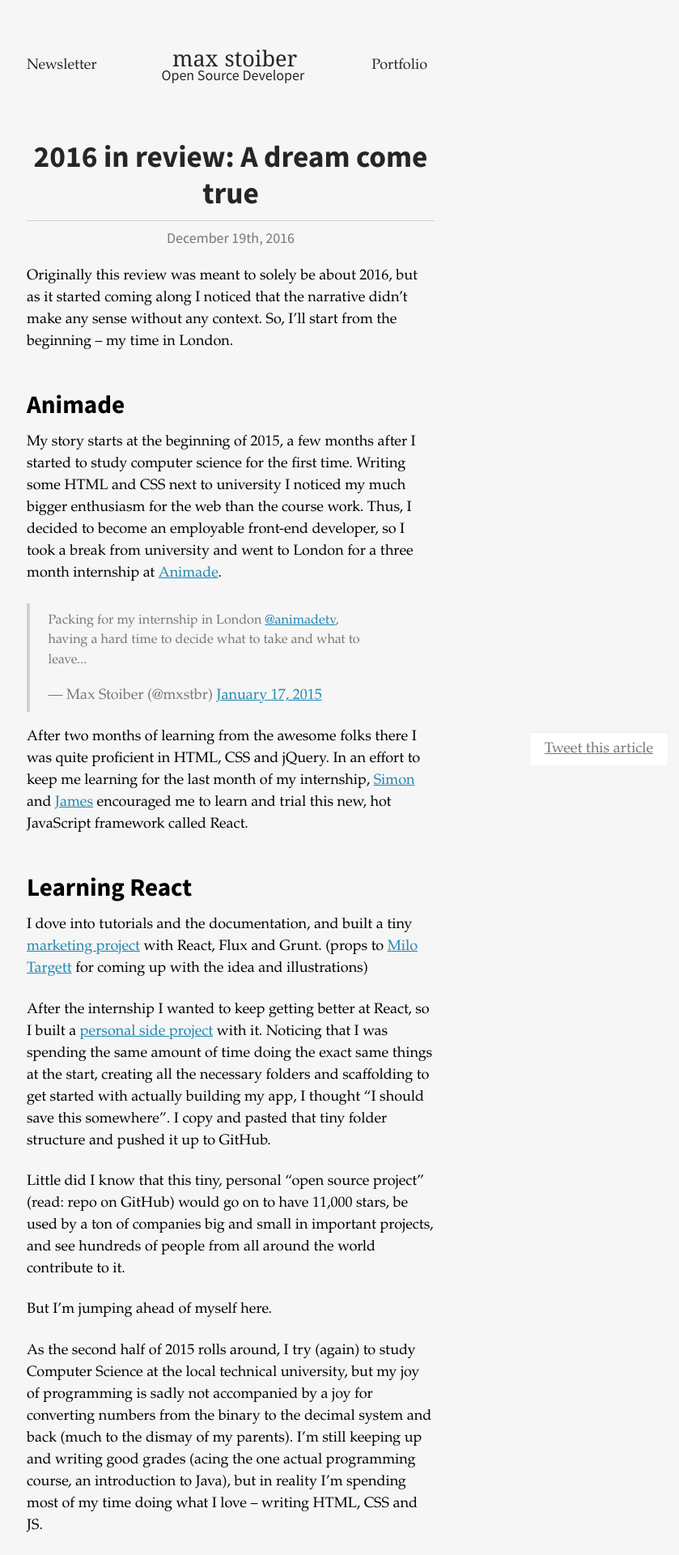
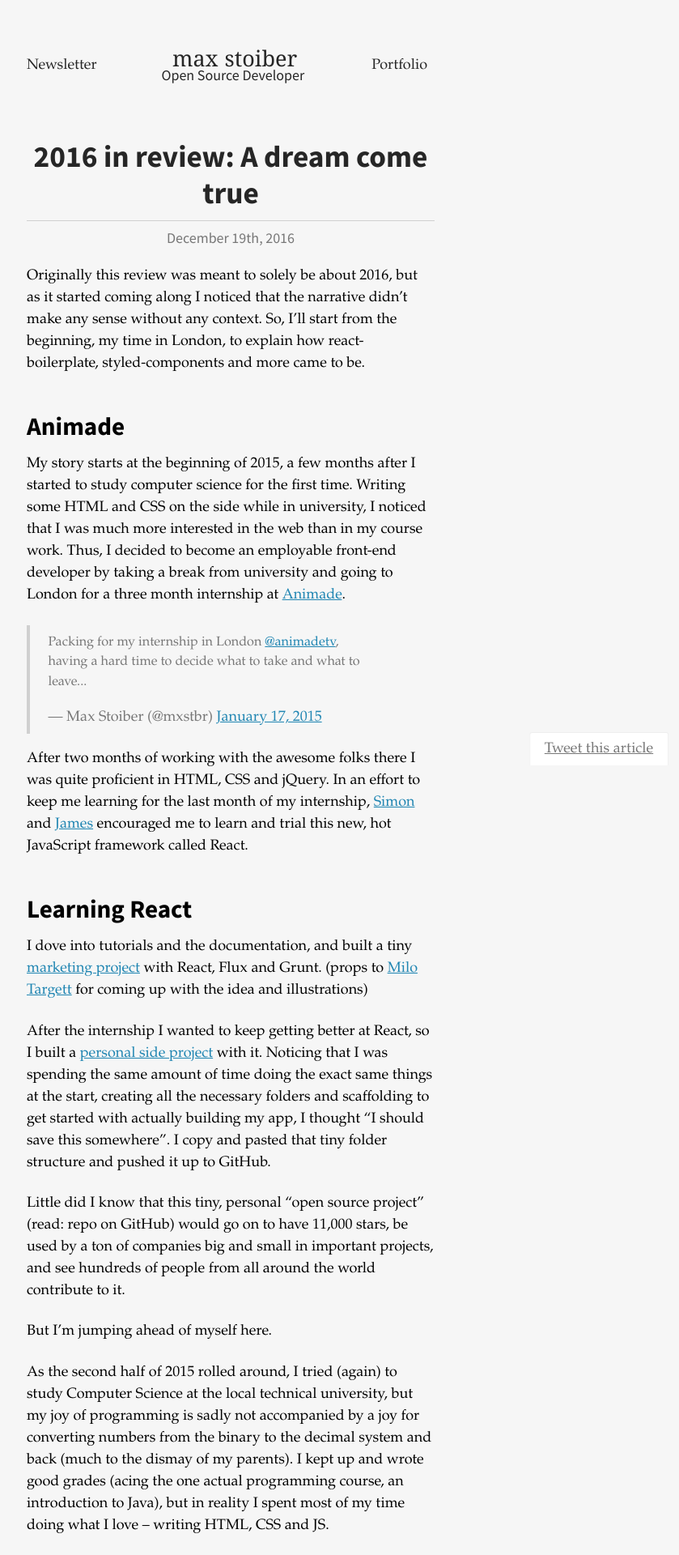
Before and after one commit to mxstbr/mxstbr.github.io, a Jekyll site: the page built from _posts/2016-12-19-a-dream-come-true.md, in a window 1280 px wide. Shown: the top 1920 px of the page at 81% size, without its empty margins (355-1194 px from the left). Built offline with Jekyll 4.4.1, drawn with Linux system fonts in a browser that asks for light colours; comment, search, counter and statistics services are not loaded; some of the changed text lies outside the part shown.

Commit message:
Present -> past

```diff
--- a/_posts/2016-12-19-a-dream-come-true.md
+++ b/_posts/2016-12-19-a-dream-come-true.md
@@ -8,15 +8,15 @@ image: open-source-sentry.jpg
 custom_excerpt: "What happened in 2016? This is my story, full of open source, travel and tweets. How did react-boilerplate, styled-components and Carte Blanche come to be?"
 ---
 
-Originally this review was meant to solely be about 2016, but as it started coming along I noticed that the narrative didn't make any sense without any context. So, I'll start from the beginning – my time in London.
+Originally this review was meant to solely be about 2016, but as it started coming along I noticed that the narrative didn't make any sense without any context. So, I'll start from the beginning, my time in London, to explain how react-boilerplate, styled-components and more came to be.
 
 ## Animade
 
-My story starts at the beginning of 2015, a few months after I started to study computer science for the first time. Writing some HTML and CSS next to university I noticed my much bigger enthusiasm for the web than the course work. Thus, I decided to become an employable front-end developer, so I took a break from university and went to London for a three month internship at [Animade](http://animade.tv).
+My story starts at the beginning of 2015, a few months after I started to study computer science for the first time. Writing some HTML and CSS on the side while in university, I noticed that I was much more interested in the web than in my course work. Thus, I decided to become an employable front-end developer by taking a break from university and going to London for a three month internship at [Animade](http://animade.tv).
 
 <blockquote class="twitter-tweet" data-lang="en"><p lang="en" dir="ltr">Packing for my internship in London <a href="https://twitter.com/animadetv">@animadetv</a>, having a hard time to decide what to take and what to leave...</p>&mdash; Max Stoiber (@mxstbr) <a href="https://twitter.com/mxstbr/status/556401046550245376">January 17, 2015</a></blockquote>
 
-After two months of learning from the awesome folks there I was quite proficient in HTML, CSS and jQuery. In an effort to keep me learning for the last month of my internship, [Simon](https://twitter.com/simonneveu) and [James](https://twitter.com/jameschambers) encouraged me to learn and trial this new, hot JavaScript framework called React.
+After two months of working with the awesome folks there I was quite proficient in HTML, CSS and jQuery. In an effort to keep me learning for the last month of my internship, [Simon](https://twitter.com/simonneveu) and [James](https://twitter.com/jameschambers) encouraged me to learn and trial this new, hot JavaScript framework called React.
 
 ## Learning React
 
@@ -28,32 +28,32 @@ Little did I know that this tiny, personal "open source project" (read: repo on
 
 But I'm jumping ahead of myself here.
 
-As the second half of 2015 rolls around, I try (again) to study Computer Science at the local technical university, but my joy of programming is sadly not accompanied by a joy for converting numbers from the binary to the decimal system and back (much to the dismay of my parents). I'm still keeping up and writing good grades (acing the one actual programming course, an introduction to Java), but in reality I'm spending most of my time doing what I love – writing HTML, CSS and JS.
+As the second half of 2015 rolled around, I tried (again) to study Computer Science at the local technical university, but my joy of programming is sadly not accompanied by a joy for converting numbers from the binary to the decimal system and back (much to the dismay of my parents). I kept up and wrote good grades (acing the one actual programming course, an introduction to Java), but in reality I spent most of my time doing what I love – writing HTML, CSS and JS.
 
-It's Christmas (almost exactly a year ago now), and we're out for my family's annual skiing holiday. Unbeknownst to me something is about to happen that will change the course of my life forever.
+It's Christmas (almost exactly a year ago now), and we were out for my family's annual skiing holiday. Unbeknownst to me something was about to happen that would change the course of my life forever.
 
-I wake up the morning of the 27th of December, planning to be out on the mountain all day long, and check my messages and notifications. As I open GitHub, I notice the React scaffolding project received a bunch of issues over night. Interesting, that hasn't happened before! I go to the repo and can't believe what I see.
+I woke up the morning of the 27th of December, planning to be out on the mountain all day long, and checked my messages and notifications. As I opened GitHub, I noticed the React scaffolding project received a bunch of issues. Interesting, that hadn't happened before! I go to the repo and couldn't believe my eyes.
 
-**Overnight `react-boilerplate` went from 70 stars to 550 stars** and the number of stargazers is increasing every single time I refresh the page.
+**Overnight `react-boilerplate` went from 70 stars to 550 stars** and the number of stargazers was increasing every single time I refreshed the page.
 
-I have no idea what is happening. I frantically check Twitter in an effort to find out where all of these stars are coming from, but there's nothing there. I send out a tweet, asking if somebody knows what's going on. Thankfully `@___swastik` replies within a few minutes:
+I had no idea what was happening. I frantically checked Twitter in an effort to find out where all of these stars were coming from, but there was nothing there. I sent out a tweet, asking if somebody knew what was going on. Thankfully `@___swastik` replied within a few minutes:
 
 <blockquote class="twitter-tweet" data-lang="en"><p lang="en" dir="ltr"><a href="https://twitter.com/mxstbr">@mxstbr</a> — HackerNews happened!</p>&mdash; Swastik (@___swastik) <a href="https://twitter.com/___swastik/status/681005846042509312">December 27, 2015</a></blockquote>
 
-`react-boilerplate` is on the frontpage of HackerNews, and it's been there for ~12 hours.
+`react-boilerplate` was on the frontpage of HackerNews, and it had been there for ~12 hours.
 
 <figure>
 	<img alt="HackerNews Screenshot of the 7th of December, react-boilerplate has 128 upvotes and is on the frontpage" src="/img/react-boilerplate-hackernews.png" />
 	<figcaption>From <a href="https://web.archive.org/web/20151227081248/https://news.ycombinator.com/">web.archive.org</a></figcaption>
 </figure>
 
-Of course I had heard of HackerNews and had visited it, but I wasn't active on there by a long shot. Thusly I hadn't realised just how massive the community is. Literally overnight, `react-boilerplate` gained almost 500 stars, trended on GitHub and was shared all over the place. By the end of this wave, it had something like 2500 stars and a team of active contributors working on it.
+Of course I had heard of HackerNews and had visited it, but I wasn't active on there by a long shot. I hadn't realised just how massive the community is. Literally overnight, `react-boilerplate` gained almost 500 stars, trended on GitHub and was shared all over the place. By the end of this wave, it had something like 2500 stars and a team of active contributors working on it.
 
 > Side note: Seeing me repeatedly check and being excited about this thing called GitHub, my [dad](https://twitter.com/stoiber_manfred) actually got me a GitHub shirt and sticker for my birthday on the 4th of January. #bestdadever
 
 ## Thinkmill
 
-At the start of 2016, I met [Nik](https://twitter.com/nikgraf) for the first time and somehow convinced him to invite me to a skiing trip to Jackson Hole in Feburary. Together with some other [austrian](https://twitter.com/alexandertacho) [developers]((https://twitter.com/moritzplassnig)) (and Sara) we had an amazing week jumping down some cliffs ("DO IT JESUS") and carving down some pistes.
+At the start of 2016, I met [Nik](https://twitter.com/nikgraf) for the first time and somehow convinced him to invite me to a skiing trip to Jackson Hole in Feburary. Together with some other [austrian](https://twitter.com/alexandertacho) [developers](https://twitter.com/moritzplassnig) (and Sara) we had an amazing week jumping down some cliffs ("DO IT JESUS") and carving down some pistes.
 
 <blockquote class="twitter-tweet" data-lang="en"><p lang="en" dir="ltr">Made it to Jackson Hole and went skiing today! <a href="https://t.co/HsS0MolnHE">pic.twitter.com/HsS0MolnHE</a></p>&mdash; Max Stoiber (@mxstbr) <a href="https://twitter.com/mxstbr/status/697262986172301312">February 10, 2016</a></blockquote>
 
```
